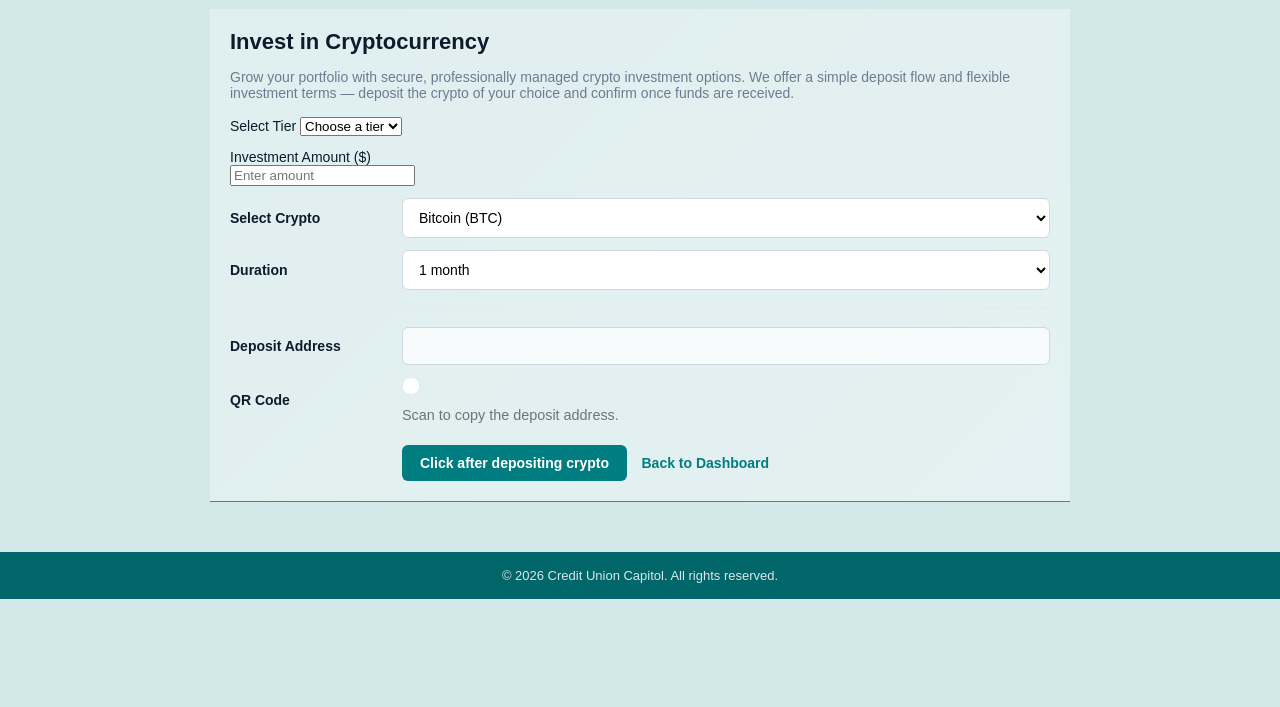
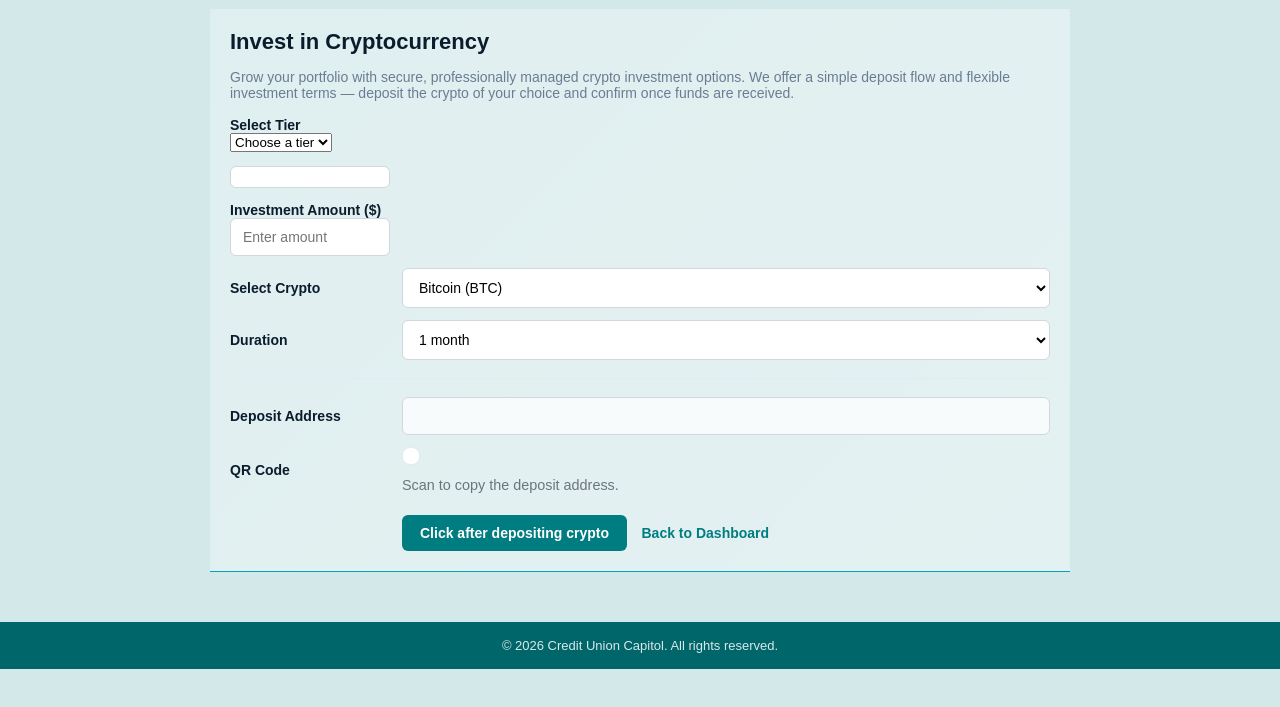
Before and after one commit to creditunioncapital/creditunion, a plain HTML site: page invest.html in a window 1280 px wide. Shown: the part 71-778 px from the top of the page. Drawn offline with Linux system fonts and the light colour scheme.

Commit message:
Update invest.html

```diff
--- a/invest.html
+++ b/invest.html
@@ -38,7 +38,7 @@
           <form id="invest-form" class="mb-3" onsubmit="return false;">
             <div class="row mb-2">
               <div class="col-lg-4">
-<label for="tier">Select Tier</label>
+<label for="tier"><strong>Select Tier</strong></label>
   <select id="tier" required>
     <option value="">Choose a tier</option>
     <option value="bronze">Bronze</option>
@@ -48,14 +48,15 @@
   </select>
 
   <!-- Tier range display -->
-  <p id="tier-range" class="tier-range"></p>
+  <p id="tier-range" class="form-control"></p>
 
   <!-- Amount -->
-  <label for="amount">Investment Amount ($)</label>
+  <label for="amount"><strong>Investment Amount ($)</strong></label>
   <input
     type="number"
     id="amount"
     placeholder="Enter amount"
+    class="form-control"
     required
   />
 </div>
```
